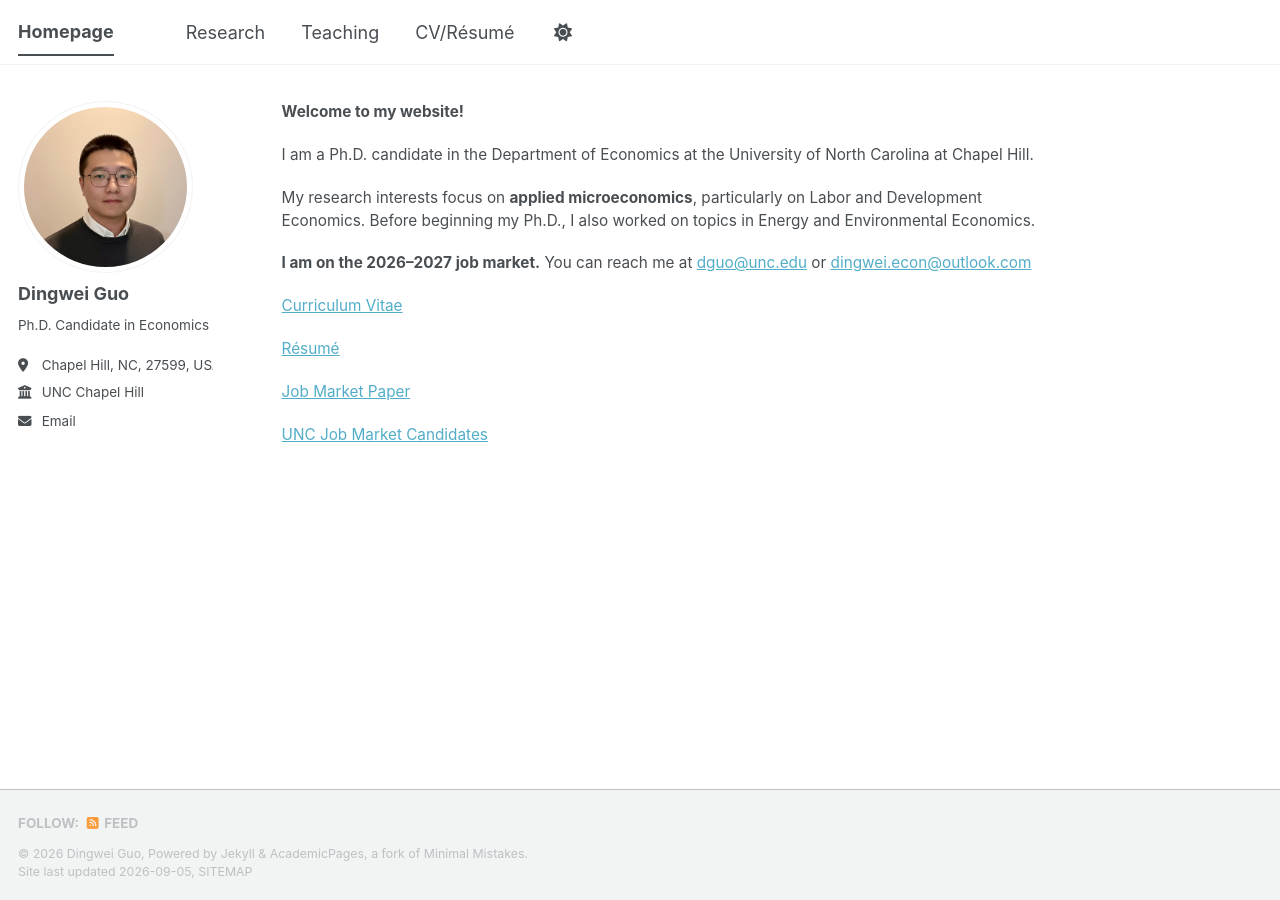
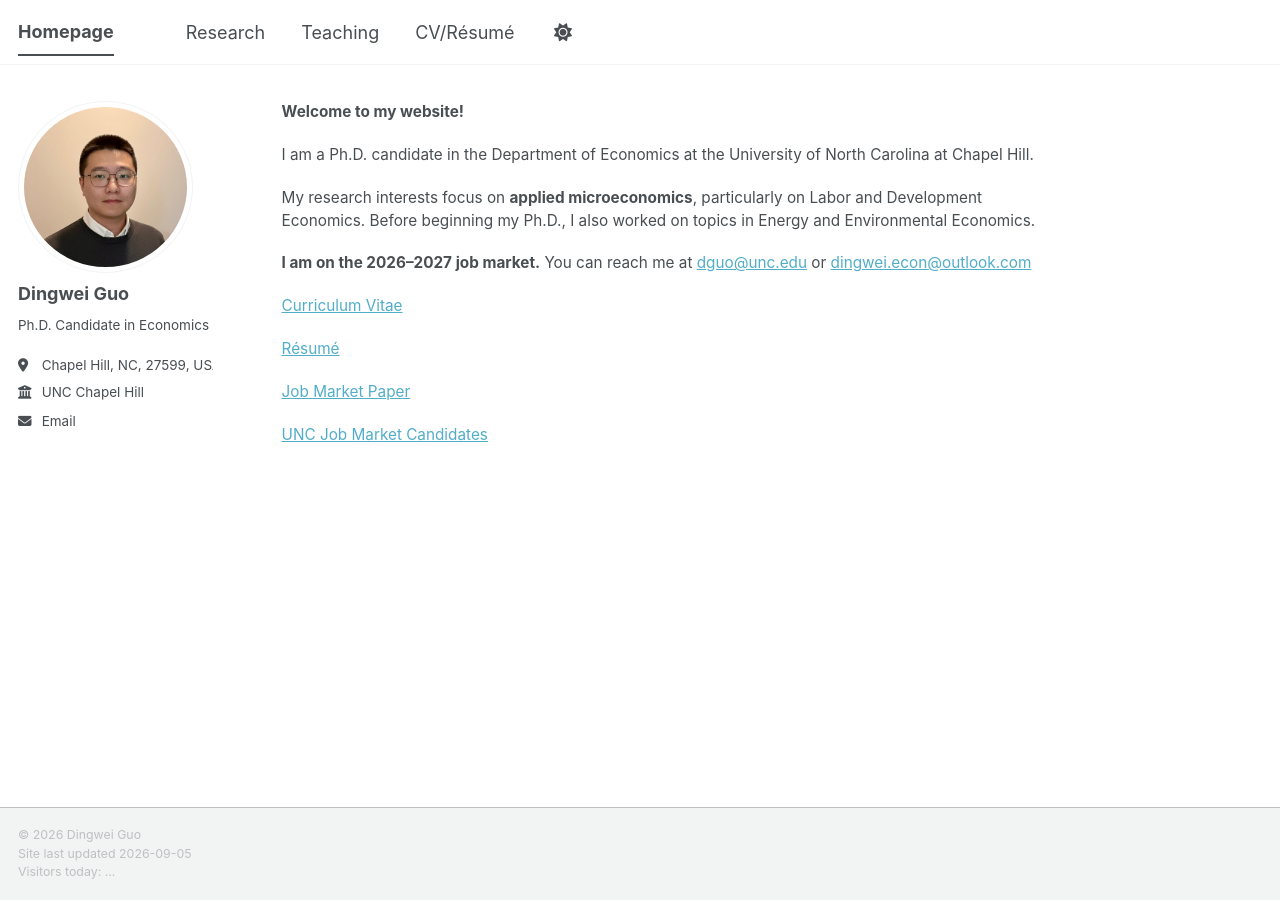
Before and after one commit to dw-guo/dw-guo.github.io, a Jekyll site: the page built from _pages/about.md, in a window 1280 px wide. Built offline with Jekyll 4.4.1, drawn with Linux system fonts in a browser that asks for light colours; a style sheet for code colours, icons or effects is not loaded.

Commit message:
Update footer with copyright and visitor count

```diff
--- a/_includes/footer.html
+++ b/_includes/footer.html
@@ -1,50 +1,10 @@
 {% include base_path %}
 
-{% if site.author.github or site.author.bitbucket or site.atom_feed.hide != true %}
-<div class="page__footer-follow">
-  <ul class="social-icons">
-    {% if site.data.ui-text[site.locale].follow_label %}
-      <li><strong>{{ site.data.ui-text[site.locale].follow_label }}</strong></li>
-    {% endif %}
-    {% if site.author.github %}
-      <li><a href="https://github.com/{{ site.author.github }}"><i class="fab fa-github" aria-hidden="true"></i> GitHub</a></li>
-    {% endif %}
-    {% if site.author.bitbucket %}
-      <li><a href="https://bitbucket.org/{{ site.author.bitbucket }}"><i class="fab fa-bitbucket" aria-hidden="true"></i> Bitbucket</a></li>
-    {% endif %}
-    {% if site.atom_feed.hide != true %}
-    <li><a href="{% if site.atom_feed.path %}{{ site.atom_feed.path }}{% else %}{{ base_path }}/feed.xml{% endif %}"><i class="fa fa-fw fa-rss-square" aria-hidden="true"></i> {{ site.data.ui-text[site.locale].feed_label | default: "Feed" }}</a></li>
-    {% endif %}
-  </ul>
+<div class="page__footer-copyright">
+  &copy; {{ site.time | date: '%Y' }} Dingwei Guo<br />
+  Site last updated {{ "now" | date: '%Y-%m-%d' }}<br />
+  <span id="visitor-count">Visitors today: ...</span>
 </div>
-{% endif %}
-
-<div class="page__footer-copyright">
-  &copy; {{ site.time | date: '%Y' }} {{ site.name | default: site.title }}, {{ site.data.ui-text[site.locale].powered_by | default: "Powered by" }} <a href="https://jekyllrb.com" rel="nofollow">Jekyll</a> &amp; <a href="https://github.com/academicpages/academicpages.github.io">AcademicPages</a>, a fork of <a href="https://mademistakes.com/work/minimal-mistakes-jekyll-theme/" rel="nofollow">Minimal Mistakes</a>.<br />
-  Site last updated {{ "now" | date: '%Y-%m-%d' }}, <a href="/sitemap/" style="text-transform: uppercase;">{{ site.data.ui-text[site.locale].site_map | default: "Sitemap" }}</a>
-</div>
-
-
 
 <script data-goatcounter="https://dw-guo.goatcounter.com/count"
         async src="//gc.zgo.at/count.js"></script>
-
-<script>
-  document.addEventListener("DOMContentLoaded", function () {
-    const today = new Date().toISOString().slice(0, 10);
-
-    fetch(
-      "https://dw-guo.goatcounter.com/counter/TOTAL.json" +
-      "?start=" + today +
-      "&end=" + today
-    )
-      .then(response => response.json())
-      .then(data => {
-        document.getElementById("visitor-count").textContent =
-          "Visitors today: " + data.count;
-      })
-      .catch(() => {
-        document.getElementById("visitor-count").style.display = "none";
-      });
-  });
-</script>
```
